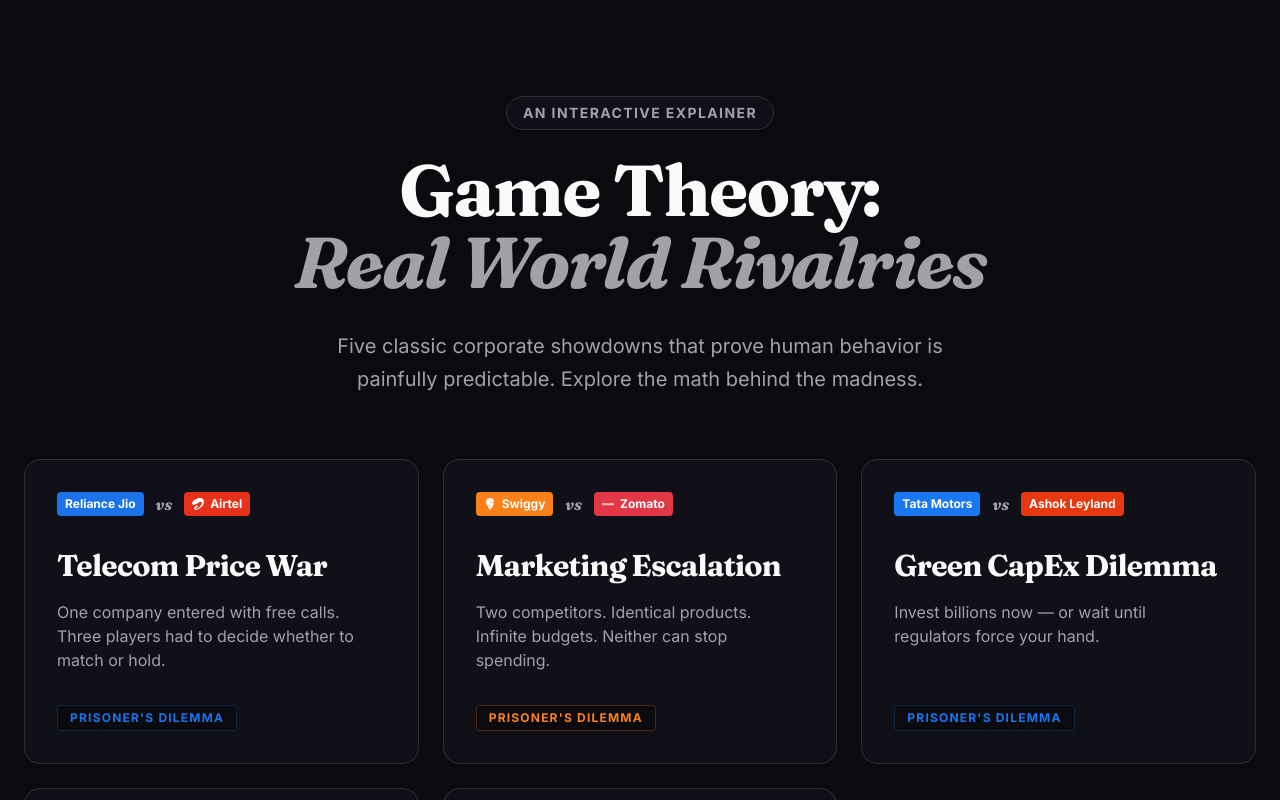
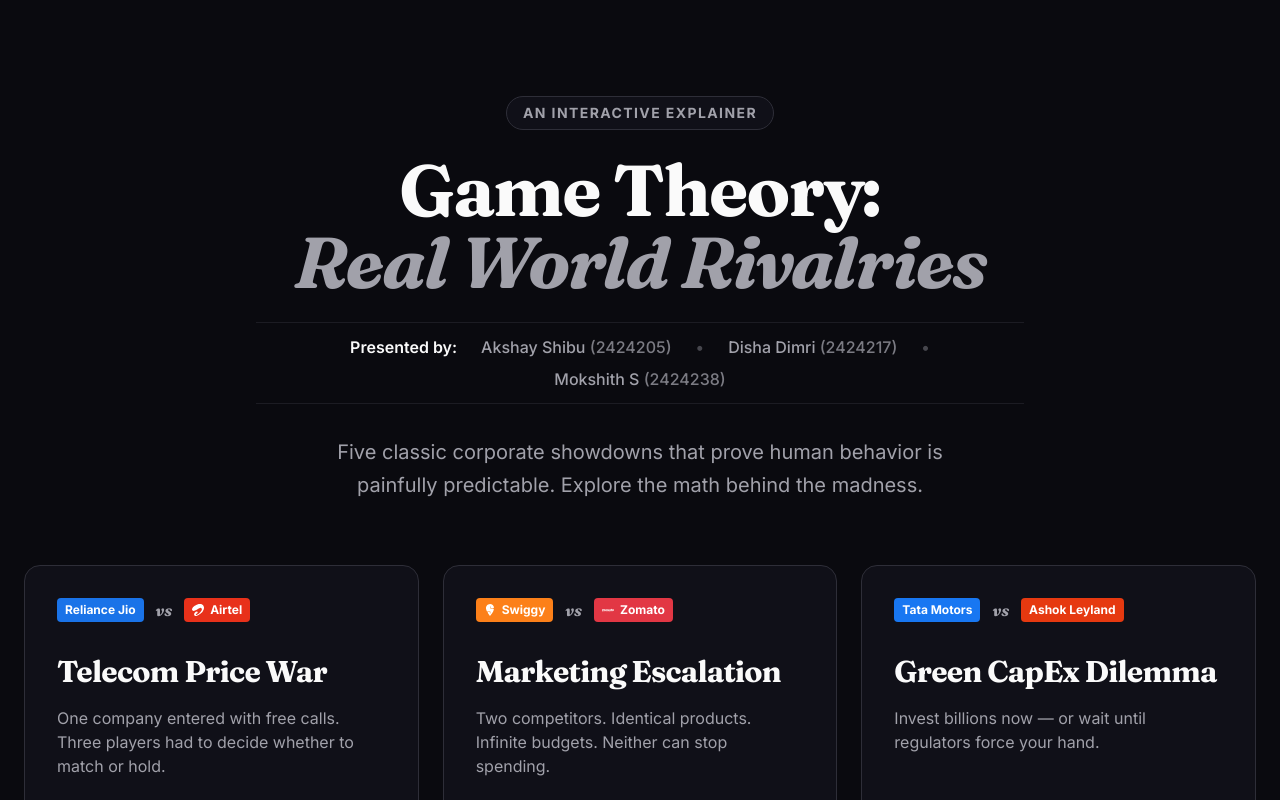
Before and after one commit to mokshinfection/Game_theory_website, a React (Vite) app in the folder game-theory-website/artifacts/game-theory/: page / in a window 1280 px wide. Shown: the top 800 px of the page. Built offline with nearby package versions, Linux system fonts and the light colour scheme.

Commit message:
Update Home.tsx

```diff
--- a/game-theory-website/artifacts/game-theory/src/pages/Home.tsx
+++ b/game-theory-website/artifacts/game-theory/src/pages/Home.tsx
@@ -12,10 +12,21 @@
         <div className="inline-block mb-6 px-4 py-1.5 rounded-full border border-border bg-card text-sm font-bold tracking-widest uppercase text-muted-foreground">
           An Interactive Explainer
         </div>
-        <h1 className="font-serif text-5xl md:text-7xl font-bold tracking-tight mb-8">
+        <h1 className="font-serif text-5xl md:text-7xl font-bold tracking-tight mb-6">
           Game Theory:<br/>
           <span className="text-muted-foreground italic">Real World Rivalries</span>
         </h1>
+
+        {/* Authors / Presented By */}
+        <div className="mt-4 mb-8 flex flex-wrap justify-center items-center gap-x-6 gap-y-2 text-sm md:text-base font-medium text-muted-foreground border-y border-border/50 py-3 max-w-3xl mx-auto">
+          <span className="font-semibold text-foreground">Presented by:</span>
+          <span>Akshay Shibu <span className="opacity-75">(2424205)</span></span>
+          <span className="hidden sm:inline opacity-40">•</span>
+          <span>Disha Dimri <span className="opacity-75">(2424217)</span></span>
+          <span className="hidden sm:inline opacity-40">•</span>
+          <span>Mokshith S <span className="opacity-75">(2424238)</span></span>
+        </div>
+
         <p className="text-xl text-muted-foreground max-w-2xl mx-auto leading-relaxed">
           Five classic corporate showdowns that prove human behavior is painfully predictable. Explore the math behind the madness.
         </p>
```
